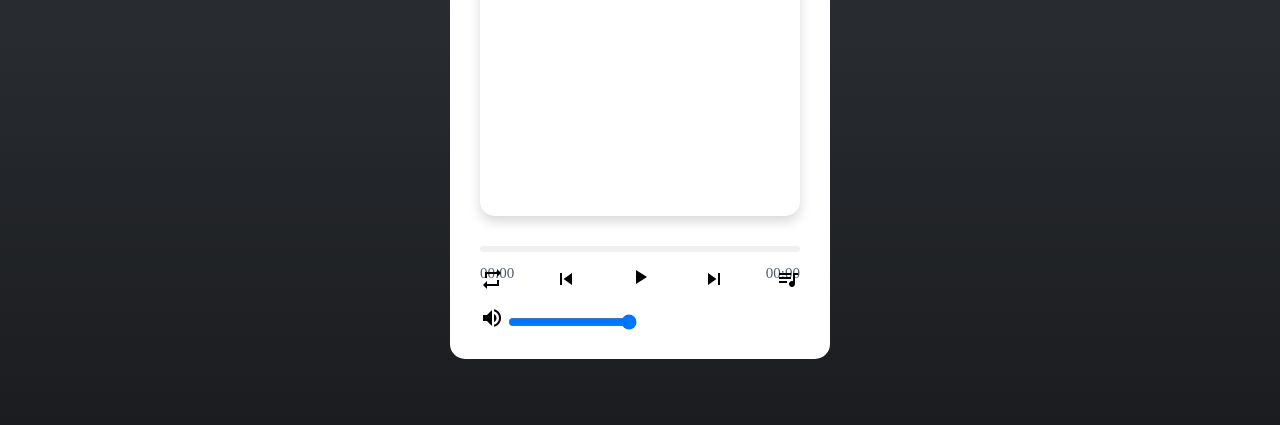
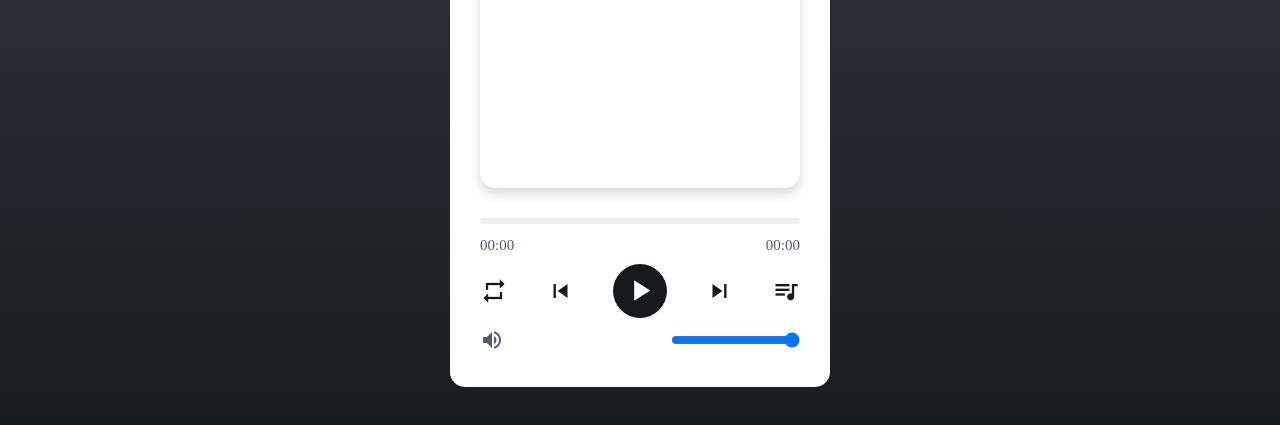
Before and after one commit to Ahmed-Azoz1/Music_Player-CodeAlpha-Internship, a plain HTML site: page index.html in a window 1280 px wide. Shown: the part 287-712 px from the top of the page. Drawn offline with Linux system fonts and the light colour scheme.

Commit message:
Add styles for controls and volume control

```diff
--- a/style.css
+++ b/style.css
@@ -139,3 +139,56 @@ body {
   font-size: 15px;
   color: var(--lightblack);
 }
+
+.controls {
+  margin: 40px 0 5px;
+}
+
+.controls i {
+  font-size: 28px;
+  color: var(--bottom-bg);
+  transition: color 0.3s ease;
+}
+
+.controls i:hover:not(.play-pause i) {
+  color: var(--main-color);
+}
+
+.play-pause {
+  height: 54px;
+  width: 54px;
+  display: flex;
+  justify-content: center;
+  align-items: center;
+  border-radius: 50%;
+  background: var(--bottom-bg);
+  transition: background 0.3s ease;
+}
+
+.play-pause:hover {
+  background: var(--main-color);
+}
+
+.play-pause i {
+  color: var(--white);
+  font-size: 35px;
+  text-align: center;
+}
+
+
+.volume-control {
+  display: flex;
+  align-items: center;
+  justify-content: space-between;
+  margin: 10px 0;
+}
+
+.volume-control i {
+  font-size: 24px;
+  color: var(--lightblack);
+  transition: color 0.3s ease;
+}
+
+.volume-control i:hover {
+  color: var(--main-color);
+}
```
